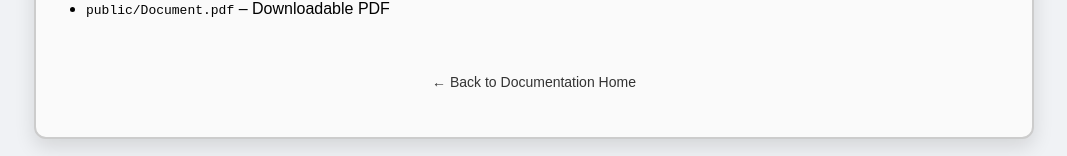
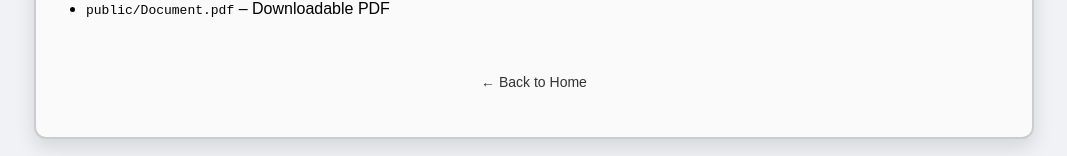
Before and after one commit to AAUGS-DP-Biosciences-and-Drug-Research/template, a plain HTML site: page index.html in a window 1280 px wide. Shown: the part 673-829 px from the top of the page, without its empty margins (106-1173 px from the left). Drawn offline with Linux system fonts and the light colour scheme.

Commit message:
deploy: 57afd512cc799a5c0c01c3792df2136f43d57745

```diff
--- a/index.html
+++ b/index.html
@@ -86,7 +86,7 @@
 <li><code>public/Document.pdf</code> – Downloadable PDF</li>
 </ul>
     <p style="text-align: center;">
-      <a href="../index.html" class="back-button">← Back to Documentation Home</a>
+      <a href="https://aaugs-dp-biosciences-and-drug-research.github.io/Home/" class="back-button">← Back to Home</a>
     </p>
   </div>
 </body>
```
Also changed, not shown: 1 other file.
